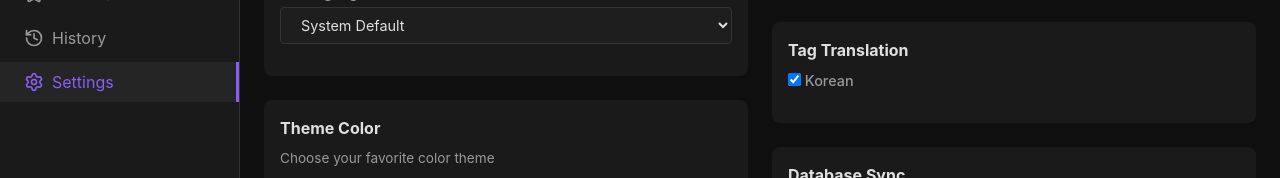
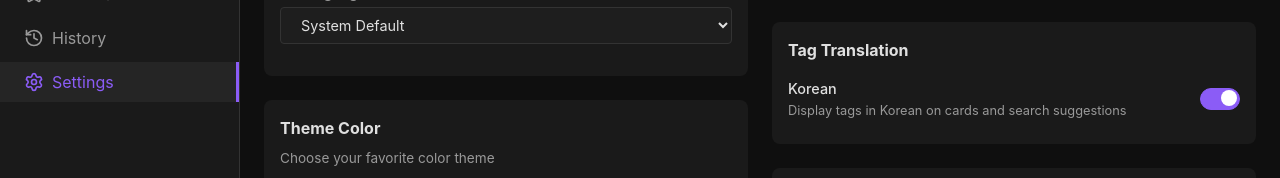
Before and after one commit to hanyuec8/violet, a React (Vite) app in the folder violet-web/packages/frontend/: page /settings in a window 1280 px wide. Shown: the part 223-401 px from the top of the page. Built offline with nearby package versions, Linux system fonts and the light colour scheme; no server answers.

Commit message:
Improve tag translation settings UI with toggle switch and description
Replace plain checkbox with a slide toggle and add a descriptive
subtitle explaining the feature in all four languages.

```diff
--- a/violet-web/packages/frontend/src/i18n/locales/en.json
+++ b/violet-web/packages/frontend/src/i18n/locales/en.json
@@ -79,7 +79,8 @@
     },
     "tagTranslation": {
       "heading": "Tag Translation",
-      "korean": "Korean"
+      "korean": "Korean",
+      "koreanDesc": "Display tags in Korean on cards and search suggestions"
     },
     "sync": {
       "heading": "Database Sync",
--- a/violet-web/packages/frontend/src/i18n/locales/ja.json
+++ b/violet-web/packages/frontend/src/i18n/locales/ja.json
@@ -79,7 +79,8 @@
     },
     "tagTranslation": {
       "heading": "タグ翻訳",
-      "korean": "韓国語"
+      "korean": "韓国語",
+      "koreanDesc": "カードと検索候補でタグを韓国語で表示します"
     },
     "sync": {
       "heading": "データベース同期",
--- a/violet-web/packages/frontend/src/i18n/locales/ko.json
+++ b/violet-web/packages/frontend/src/i18n/locales/ko.json
@@ -79,7 +79,8 @@
     },
     "tagTranslation": {
       "heading": "태그 번역",
-      "korean": "한국어"
+      "korean": "한국어",
+      "koreanDesc": "카드 및 검색 자동완성에서 태그를 한국어로 표시합니다"
     },
     "sync": {
       "heading": "데이터베이스 동기화",
--- a/violet-web/packages/frontend/src/i18n/locales/zh.json
+++ b/violet-web/packages/frontend/src/i18n/locales/zh.json
@@ -79,7 +79,8 @@
     },
     "tagTranslation": {
       "heading": "标签翻译",
-      "korean": "韩语"
+      "korean": "韩语",
+      "koreanDesc": "在卡片和搜索建议中以韩语显示标签"
     },
     "sync": {
       "heading": "数据库同步",
--- a/violet-web/packages/frontend/src/pages/SettingsPage.module.css
+++ b/violet-web/packages/frontend/src/pages/SettingsPage.module.css
@@ -257,3 +257,72 @@
   height: 100%;
   object-fit: contain;
 }
+
+.toggleRow {
+  display: flex;
+  justify-content: space-between;
+  align-items: center;
+  padding: var(--spacing-sm) 0;
+}
+
+.toggleInfo {
+  display: flex;
+  flex-direction: column;
+  gap: 2px;
+}
+
+.toggleLabel {
+  font-size: 0.9rem;
+  font-weight: 500;
+  color: var(--color-text);
+}
+
+.toggleDesc {
+  font-size: 0.8rem;
+  color: var(--color-text-secondary);
+}
+
+.toggle {
+  position: relative;
+  width: 40px;
+  height: 22px;
+  flex-shrink: 0;
+  margin-left: var(--spacing-md);
+}
+
+.toggle input {
+  opacity: 0;
+  width: 0;
+  height: 0;
+}
+
+.toggleTrack {
+  position: absolute;
+  inset: 0;
+  background: var(--color-surface);
+  border: 1px solid var(--color-border, #e5e7eb);
+  border-radius: 11px;
+  cursor: pointer;
+  transition: background 0.2s, border-color 0.2s;
+}
+
+.toggle input:checked + .toggleTrack {
+  background: var(--color-primary, #8b5cf6);
+  border-color: var(--color-primary, #8b5cf6);
+}
+
+.toggleTrack::after {
+  content: '';
+  position: absolute;
+  top: 2px;
+  left: 2px;
+  width: 16px;
+  height: 16px;
+  background: #fff;
+  border-radius: 50%;
+  transition: transform 0.2s;
+}
+
+.toggle input:checked + .toggleTrack::after {
+  transform: translateX(18px);
+}
--- a/violet-web/packages/frontend/src/pages/SettingsPage.tsx
+++ b/violet-web/packages/frontend/src/pages/SettingsPage.tsx
@@ -138,14 +138,18 @@ export function SettingsPage() {
       <div className={styles.section}>
         <h3 className={styles.subheading}>{t('settings.tagTranslation.heading')}</h3>
 
-        <div className={styles.settingGroup}>
-          <label className={styles.settingLabel}>
+        <div className={styles.toggleRow}>
+          <div className={styles.toggleInfo}>
+            <span className={styles.toggleLabel}>{t('settings.tagTranslation.korean')}</span>
+            <span className={styles.toggleDesc}>{t('settings.tagTranslation.koreanDesc')}</span>
+          </div>
+          <label className={styles.toggle}>
             <input
               type="checkbox"
               checked={tagTranslation}
               onChange={(e) => setTagTranslation(e.target.checked)}
             />
-            {' '}{t('settings.tagTranslation.korean')}
+            <span className={styles.toggleTrack} />
           </label>
         </div>
       </div>
```
